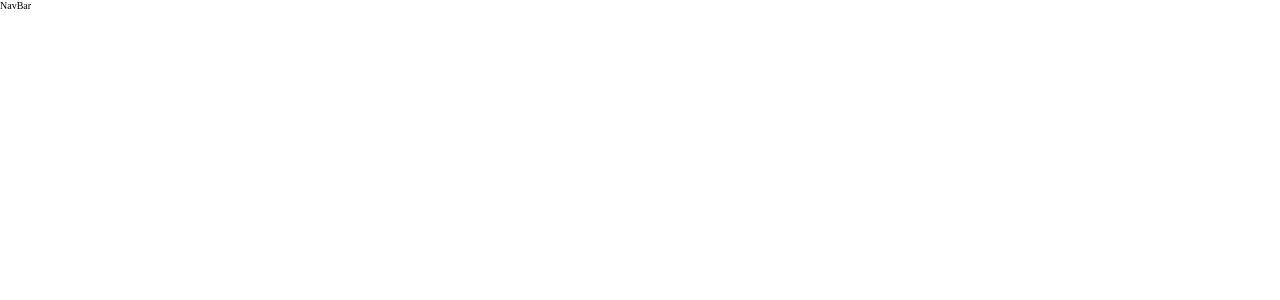
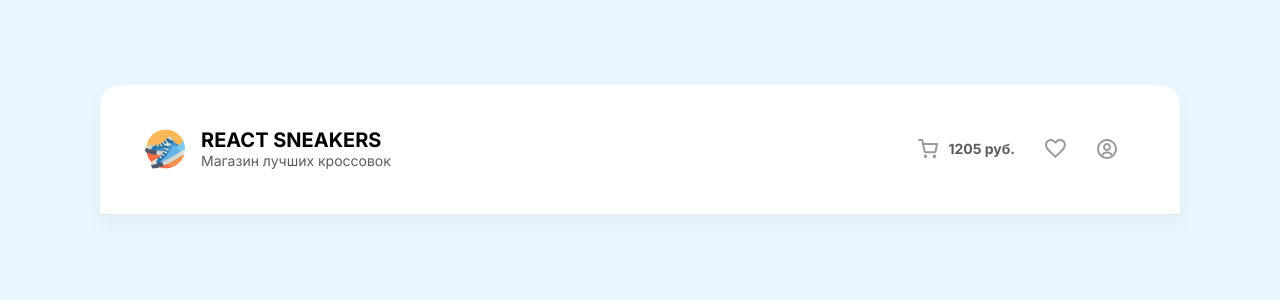
Before and after one commit to studstone/sneakers, a React (Create React App) app: page / in a window 1280 px wide. Shown: the top 300 px of the page. Built offline with nearby package versions, Linux system fonts and the light colour scheme.

Commit message:
create navbar

```diff
--- a/src/App.js
+++ b/src/App.js
@@ -1,11 +1,14 @@
 import React from "react";
 import NavBar from "./Components/NavBar/NavBar";
-import GlobalStyle from "./Components/Styled/GlobalStyle";
+import GlobalStyle, { Wrapper } from "./Components/Styled/GlobalStyle";
+import './style/index.scss';
 
 const App = () => (
     <>
         <GlobalStyle />
-        <NavBar />
+        <Wrapper>
+            <NavBar />
+        </Wrapper>
     </>
 );
 
--- /dev/null
+++ b/src/Components/NavBar/Cart.jsx
@@ -0,0 +1,20 @@
+import React from 'react';
+
+const Cart = () => (
+    <svg className='cart' width="20" height="20" viewBox="0 0 20 20" fill="none" xmlns="http://www.w3.org/2000/svg">
+        <path d="M7.54548 18.1818C7.99735 18.1818 8.36366 17.8155 8.36366 17.3636C8.36366
+        16.9118 7.99735 16.5455 7.54548 16.5455C7.09361 16.5455 6.72729 16.9118 6.72729
+        17.3636C6.72729 17.8155 7.09361 18.1818 7.54548
+        18.1818Z" stroke="#9B9B9B" stroke-width="2" stroke-linecap="round" stroke-linejoin="round" />
+        <path d="M16.5455 18.1818C16.9973 18.1818 17.3637 17.8155 17.3637 17.3636C17.3637
+        16.9118 16.9973 16.5455 16.5455 16.5455C16.0936 16.5455 15.7273 16.9118 15.7273
+        17.3636C15.7273 17.8155 16.0936 18.1818 16.5455
+        18.1818Z" stroke="#9B9B9B" stroke-width="2" stroke-linecap="round" stroke-linejoin="round" />
+        <path d="M1 1H4.27273L6.46545 11.9555C6.54027 12.3321 6.7452 12.6705 7.04436
+        12.9113C7.34351 13.1522 7.71784 13.2801 8.10182 13.2727H16.0545C16.4385 13.2801
+        16.8129 13.1522 17.112 12.9113C17.4112 12.6705 17.6161 12.3321 17.6909 11.9555L19
+        5.09091H5.09091" stroke="#9B9B9B" stroke-width="2" stroke-linecap="round" stroke-linejoin="round" />
+    </svg>
+);
+
+export default Cart;
--- /dev/null
+++ b/src/Components/NavBar/Heart.jsx
@@ -0,0 +1,29 @@
+import React from 'react';
+
+const Heart = () => (
+    <svg className='heart' width="22" height="19" viewBox="0 0 22 19" fill="none" xmlns="http://www.w3.org/2000/svg">
+        <path d="M15.1003 0C16.7293 0 18.0976 0.54932 19.2052 1.64796C20.3129 2.7466 20.8668
+        4.08759 20.8668 5.67092C20.8668 6.44643 20.7039 7.23002 20.3781 8.02169C20.0523
+        8.81335 19.6939 9.51616 19.303 10.1301C18.912 10.7441 18.2523 11.5357 17.3238
+        12.5051C16.3953 13.4745 15.6134 14.2581 14.9781 14.8559C14.3428 15.4537 13.3248
+        16.3665 11.9239 17.5944L10.4089 18.9515L8.89403 17.6429C7.52572 16.3827 6.51577
+        15.4537 5.8642 14.8559C5.21262 14.2581 4.42258 13.4745 3.49408 12.5051C2.56559
+        11.5357 1.90586 10.7441 1.51492 10.1301C1.12397 9.51616 0.773748 8.81335 0.464249
+        8.02169C0.15475 7.23002 0 6.44643 0 5.67092C0 4.08759 0.553841 2.7466 1.66152
+        1.64796C2.7692 0.54932 4.12123 0 5.71759 0C7.60717 0 9.17095 0.727041 10.4089
+        2.18112C11.6469 0.727041 13.2107 0 15.1003 0ZM10.5067 16.0918C12.1031 14.6701
+        13.2677 13.6118 14.0008 12.9171C14.7338 12.2224 15.5401 11.3903 16.4198
+        10.4209C17.2994 9.45153 17.9102 8.60332 18.2523 7.87628C18.5944 7.14924 18.7654
+        6.41412 18.7654 5.67092C18.7654 4.63691 18.4152 3.78061 17.7148 3.10204C17.0143
+        2.42347 16.1428 2.08418 15.1003 2.08418C14.3184 2.08418 13.5772 2.31037 12.8768
+        2.76276C12.1764 3.21514 11.6795 3.79677 11.3863 4.50765H9.43158C9.17095 3.79677
+        8.69041 3.21514 7.98997 2.76276C7.28952 2.31037 6.53206 2.08418 5.71759
+        2.08418C4.67507 2.08418 3.81173 2.42347 3.12757 3.10204C2.44342 3.78061 2.10134
+        4.63691 2.10134 5.67092C2.10134 6.41412 2.26423 7.14924 2.59002 7.87628C2.91581
+        8.60332 3.52666 9.45153 4.42258 10.4209C5.3185 11.3903 6.13297 12.2224 6.866
+        12.9171C7.59902 13.6118 8.74743 14.6701 10.3112 16.0918L10.4089 16.1888L10.5067
+        16.0918Z" fill="#9B9B9B" />
+    </svg>
+);
+
+export default Heart;
--- a/src/Components/NavBar/NavBar.jsx
+++ b/src/Components/NavBar/NavBar.jsx
@@ -1,7 +1,21 @@
 import React from 'react';
+import Cart from './Cart';
+import Heart from './Heart';
+import { DescriptionTitle, Header, HeaderTitle, Logo, TitleWrapper, TotalPrice } from './StyleNavbar';
+import User from './User';
 
 const NavBar = () => (
-    <div>NavBar</div>
+    <Header>
+        <Logo src='./images/logo.png' alt='Logo' />
+        <TitleWrapper>
+            <HeaderTitle>REACT SNEAKERS</HeaderTitle>
+            <DescriptionTitle>Магазин лучших кроссовок</DescriptionTitle>
+        </TitleWrapper>
+        <Cart />
+        <TotalPrice>1205 руб.</TotalPrice>
+        <Heart />
+        <User />
+    </Header>
 );
 
 export default NavBar;
--- /dev/null
+++ b/src/Components/NavBar/StyleNavbar.jsx
@@ -0,0 +1,44 @@
+import styled from "styled-components";
+import { variable } from "../Styled/Variable";
+
+export const Header = styled.header`
+    display: flex;
+    align-items: center;
+    padding: 4.3rem 6.3rem 4.5rem 4.5rem;
+    border-bottom: 1px solid #EAEAEA;
+    display: flex;
+`;
+
+export const Logo = styled.img`
+    width: 4rem;
+    height: 4rem;
+    margin-right: 1.6rem;
+`;
+
+export const TitleWrapper = styled.div`
+    display: flex;
+    flex-direction: column;
+    margin-right: auto;
+`;
+
+export const HeaderTitle = styled.h1`
+    color: ${variable.primaryTextColor};
+    font-size: 2rem;
+    line-height: 2.4rem;
+    text-transform: uppercase;
+`;
+
+export const DescriptionTitle = styled.p`
+    color: ${variable.secondaryTextColor};
+    font-size: 1.4rem;
+    line-height: 1.7rem;
+`;
+
+export const TotalPrice = styled.span`
+    font-weight: 600;
+    font-size: 1.4rem;
+    line-height: 1.7rem;
+    color: #5C5C5C;
+    margin-right: 3rem;
+    cursor: default;
+`;
--- /dev/null
+++ b/src/Components/NavBar/User.jsx
@@ -0,0 +1,21 @@
+import React from 'react';
+
+const User = () => (
+    <svg className='user' width="20" height="20" viewBox="0 0 20 20" fill="none" xmlns="http://www.w3.org/2000/svg">
+        <path fill-rule="evenodd" clip-rule="evenodd" d="M0 10C0 4.579 4.579 0 10 0C15.421 0
+        20 4.579 20 10C20 13.19 18.408 16.078 16 17.924V18H15.898C14.23 19.245 12.187
+        20 10 20C7.813 20 5.77 19.245 4.102 18H4V17.924C1.592 16.078 0 13.189 0 10ZM7.12347
+        15.236C6.59154 15.6639 6.22136 16.2604 6.074 16.927C7.242 17.604 8.584 18 10
+        18C11.416 18 12.758 17.604 13.926 16.927C13.7785 16.2605 13.4082 15.6641 12.8764
+        15.2362C12.3445 14.8083 11.6827 14.5744 11 14.573H9C8.3173 14.5742 7.6554 14.808
+        7.12347 15.236ZM13.7677 13.4117C14.5877 13.9574 15.2286 14.7329 15.61 15.641C17.077
+        14.182 18 12.176 18 10C18 5.663 14.337 2 10 2C5.663 2 2 5.663 2 10C2 12.176 2.923
+        14.182 4.39 15.641C4.77144 14.7329 5.41227 13.9574 6.23227 13.4117C7.05227 12.866
+        8.01501 12.5742 9 12.573H11C11.985 12.5742 12.9477 12.866 13.7677 13.4117ZM6 8C6
+        5.72 7.72 4 10 4C12.28 4 14 5.72 14 8C14 10.28 12.28 12 10 12C7.72 12 6 10.28 6
+        8ZM8 8C8 9.178 8.822 10 10 10C11.178 10 12 9.178 12 8C12 6.822 11.178 6 10 6C8.822
+        6 8 6.822 8 8Z" fill="#9B9B9B" />
+    </svg>
+);
+
+export default User;
--- a/src/Components/Styled/GlobalStyle.jsx
+++ b/src/Components/Styled/GlobalStyle.jsx
@@ -1,4 +1,6 @@
-import { createGlobalStyle } from "styled-components";
+import styled, { createGlobalStyle } from "styled-components";
+import { variable } from "./Variable";
+
 
 const GlobalStyle = createGlobalStyle`
   html {
@@ -13,7 +15,12 @@ const GlobalStyle = createGlobalStyle`
   }
 
   body {
+    font-family: 'Inter', sans-serif;
+    font-style: normal;
+    font-weight: 400;
     margin: 0;
+    padding-top: 8.5rem;
+    background-color: ${variable.bodyBgColor};
   }
 
   img {
@@ -37,6 +44,7 @@ const GlobalStyle = createGlobalStyle`
   h3 {
     padding: 0;
     margin: 0;
+    font-weight: 700;
   }
 
   p {
@@ -60,3 +68,11 @@ input::-webkit-inner-spin-button {
 `;
 
 export default GlobalStyle;
+
+export const Wrapper = styled.div`
+  max-width: 108rem;
+  background-color: ${variable.wrapperBgColor};
+  margin: 0 auto;
+  box-shadow: 0px 10px 20px rgba(0, 0, 0, 0.04);
+  border-radius: 2rem 2rem 0 0;
+`;
--- a/src/Components/Styled/Variable.jsx
+++ b/src/Components/Styled/Variable.jsx
@@ -1,4 +1,4 @@
-export const varianle = {
+export const variable = {
     bodyBgColor: '#E7F6FF',
     wrapperBgColor: '#FFFFFF',
     sliderBgColor: '#F4EFE9',
--- /dev/null
+++ b/src/style/_navbar.scss
@@ -0,0 +1,37 @@
+.cart {
+  margin-right: 1rem;
+  cursor: pointer;
+
+  path {
+    transition: stroke 0.4s ease-in-out;
+  }
+
+  &:hover path {
+    stroke: red;
+  }
+}
+
+.heart {
+  margin-right: 3rem;
+  cursor: pointer;
+
+  path {
+    transition: fill 0.4s ease-in-out;
+  }
+
+  &:hover path {
+    fill: red;
+  }
+}
+
+.user {
+  cursor: pointer;
+
+  path {
+    transition: fill 0.4s ease-in-out;
+  }
+
+  &:hover path {
+    fill: red;
+  }
+}
--- a/src/style/index.scss
+++ b/src/style/index.scss
@@ -0,0 +1 @@
+@import "navbar";
```
